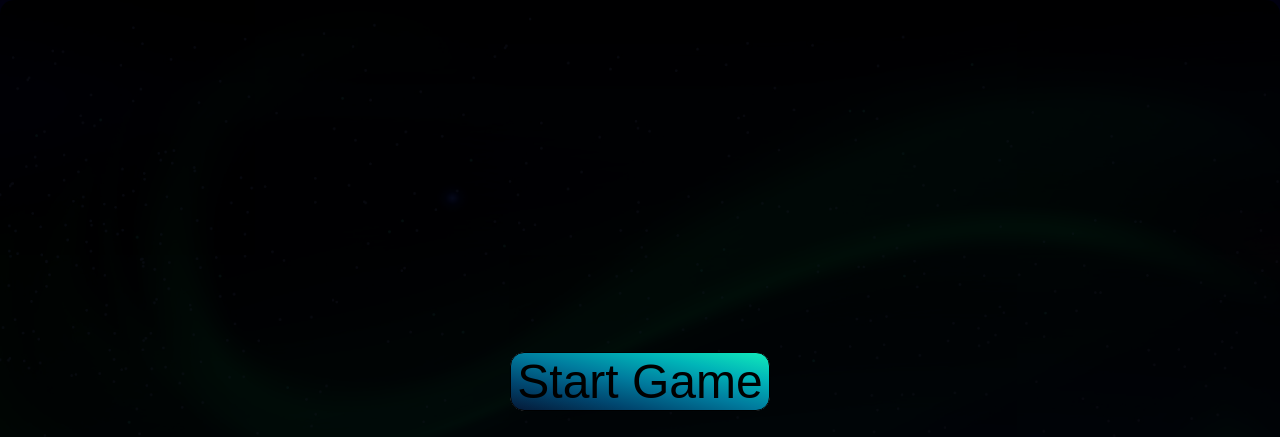
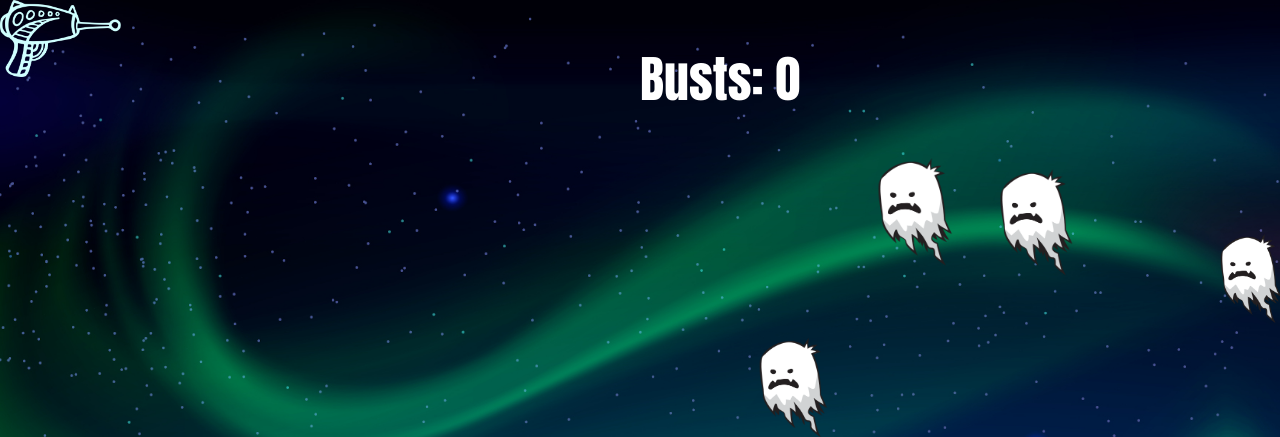
Before and after one commit to GabrielCRO23/Slava, a website with bundled scripts: page dist/index.html in a window 1280 px wide. Both pictures are taken after a click on the button "Start Game". Shown: the top 437 px of the page. Built offline with nearby package versions, Linux system fonts and the light colour scheme.

Commit message:
Added soun effect mute options, more refactoring of code

```diff
--- a/src/index.js
+++ b/src/index.js
@@ -128,10 +128,19 @@ function animate(timestamp) {
 //animate(0)
 
 
-let startGameButton = document.getElementById('restartButton')
+let startGameButton = document.getElementById('startGameButton')
+let startGameContainer = document.querySelector('.startGame')
+let rayGun = document.getElementById('raygun');
+
 startGameButton.addEventListener('click', function(){
-  console.log('hi')
+  animate(0)
+  canvas.style.display = "block";
+  collisionCanvas.style.display = "block";
+  startGameContainer.style.display = "none";
+  rayGun.style.display = "flex"
+
 })
+
 
 canvas.onmousemove = function(e) {
   if (clicked) {
--- a/src/weaponEffect/raygunSound.js
+++ b/src/weaponEffect/raygunSound.js
@@ -1,5 +1,7 @@
+let soundEfx = document.getElementById('soundEfx')
+
 function playRaygunSound() {
-    if (canvas.style.display == 'block'){
+    if (canvas.style.display == 'block' && soundEfx.checked == false){
     let gameAudio = new Audio('raygunsound.mp3')
     gameAudio.play()
     gameAudio.setAttribute("id", "rayGunSound")
```
Also changed, not shown: dist/alien.regular.ttf (added), dist/index.css, dist/index.html, dist/main.js.
